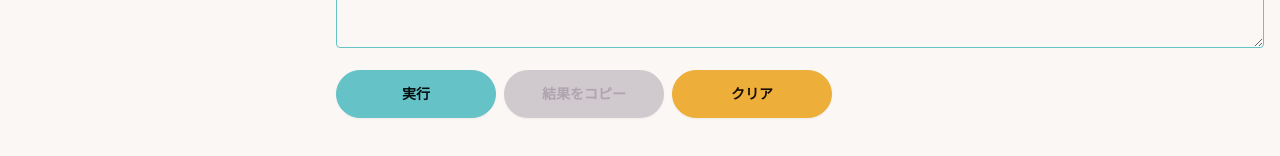
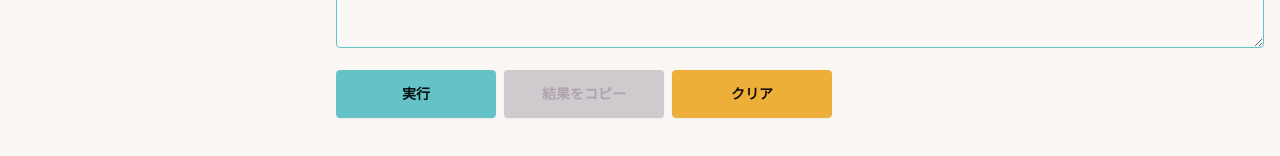
Before and after one commit to kyoruni/web-tools, a Nuxt app: page /percent-endecode in a window 1280 px wide. Shown: the part 458-614 px from the top of the page. Built offline with nearby package versions, Linux system fonts and the light colour scheme.

Commit message:
:lipstick: ボタンの丸み調整

```diff
--- a/pages/percent-endecode.vue
+++ b/pages/percent-endecode.vue
@@ -29,7 +29,7 @@ const outputText = ref('');
 const radioClass = 'radio radio-primary';
 const labelClass = 'label cursor-pointer';
 const textAreaClass = 'textarea textarea-primary textarea-md w-full h-32 rounded';
-const buttonClass = 'w-40 mt-4';
+const buttonClass = 'w-40 mt-4 rounded';
 
 const isInputEmpty = computed(() => {
   return inputText.value.length === 0;
```
